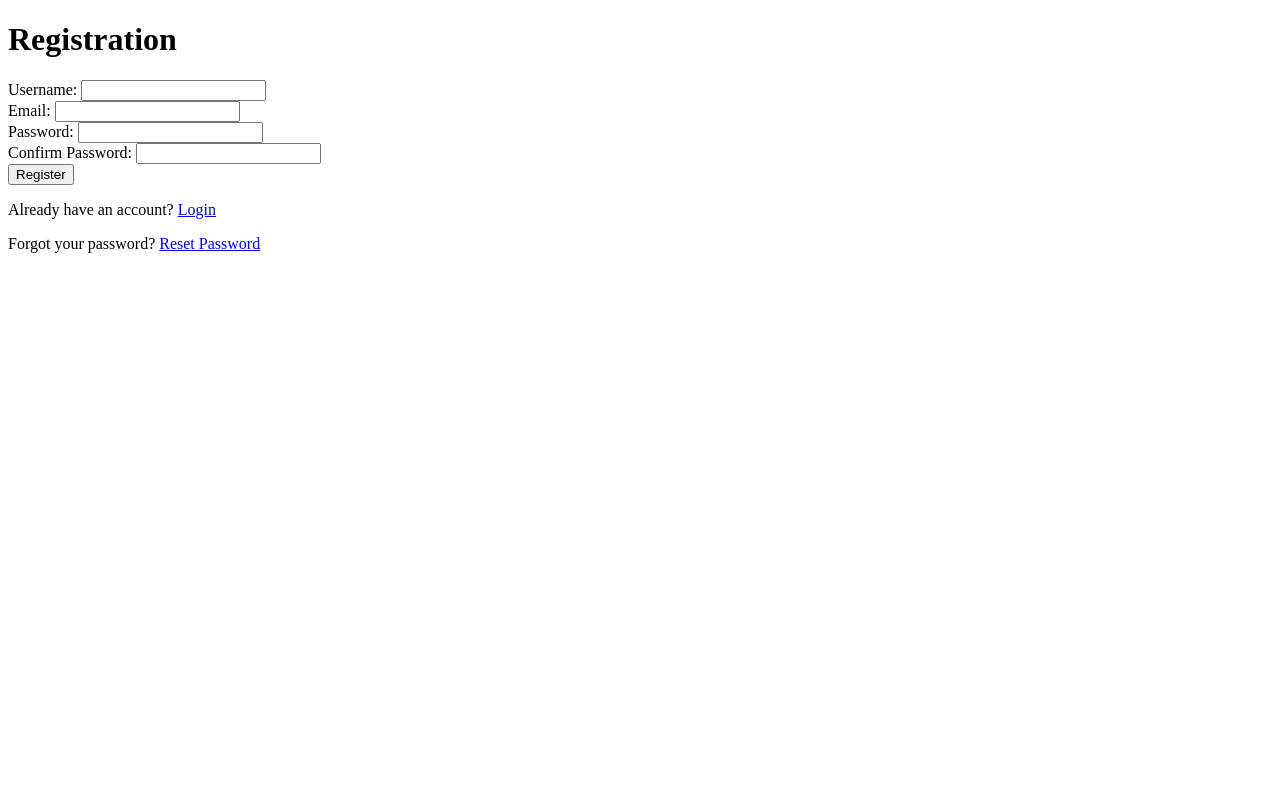
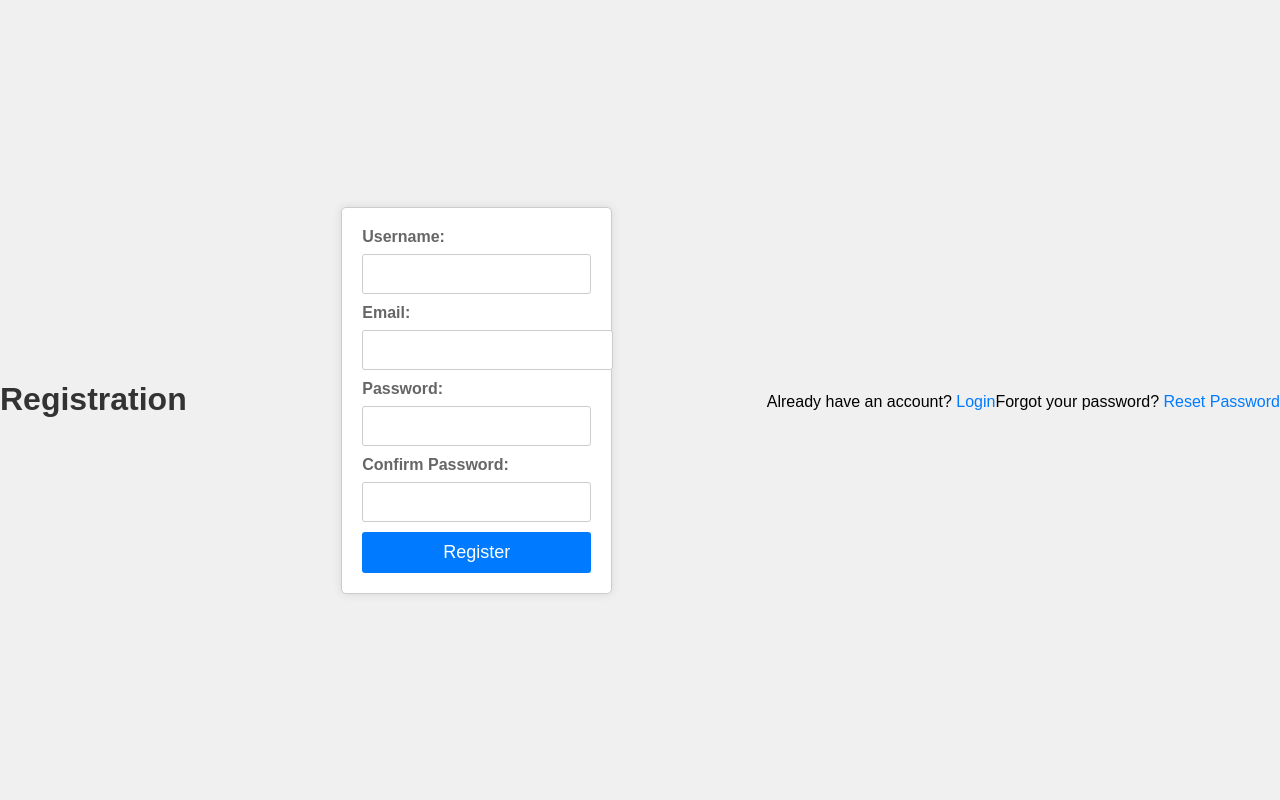
Before and after one commit to evyatarsaar/LanguageMaster, a Flask app: page /register in a window 1280 px wide. Run offline with Flask 3, Linux system fonts and the light colour scheme.

Commit message:
- Adding encryption library for the password - adding users table to my db, and using the DatabaseManager instead of directly with the db - adding some basic CSS, not been checked yet.

```diff
--- a/client/app.py
+++ b/client/app.py
@@ -3,6 +3,7 @@ from sqlalchemy import create_engine, Column, Integer, String
 from sqlalchemy.ext.declarative import declarative_base
 from sqlalchemy.orm import sessionmaker
 import hashlib
+import bcrypt
 import os
 
 app = Flask(__name__)
@@ -40,11 +41,11 @@ def register():
         email = request.form['email']
         password = request.form['password']
 
-        # Hash the password before storing it (you should use a stronger library for hashing)
-        hashed_password = hashlib.sha256(password.encode()).hexdigest()
+        # Hash the password using bcrypt
+        hashed_password = bcrypt.hashpw(password.encode('utf-8'), bcrypt.gensalt())
 
         session = Session()
-        user = User(username=username, email=email, password=hashed_password)
+        user = User(username=username, email=email, password=hashed_password.decode('utf-8'))
         session.add(user)
         session.commit()
         session.close()
--- a/client/templates/login.html
+++ b/client/templates/login.html
@@ -4,6 +4,8 @@
     <meta charset="UTF-8">
     <meta name="viewport" content="width=device-width, initial-scale=1.0">
     <title>Login</title>
+    <link rel="stylesheet" type="text/css" href="styles.css">
+
     <!-- Add your CSS and meta tags here -->
 </head>
 <body>
--- a/client/templates/register.html
+++ b/client/templates/register.html
@@ -4,6 +4,8 @@
     <meta charset="UTF-8">
     <meta name="viewport" content="width=device-width, initial-scale=1.0">
     <title>Registration</title>
+    <link rel="stylesheet" type="text/css" href="styles.css">
+
     <!-- Add your CSS and meta tags here -->
 </head>
 <body>
--- /dev/null
+++ b/client/templates/styles.css
@@ -0,0 +1,165 @@
+/* Apply basic styles to the body */
+body {
+    font-family: Arial, sans-serif;
+    background-color: #f5f5f5;
+    margin: 0;
+    padding: 0;
+    display: flex;
+    justify-content: center;
+    align-items: center;
+    min-height: 100vh;
+}
+
+/* Style the login container */
+.container {
+    background-color: #fff;
+    border-radius: 8px;
+    box-shadow: 0px 0px 10px rgba(0, 0, 0, 0.1);
+    padding: 20px;
+    text-align: center;
+    width: 300px;
+}
+
+/* Style the header */
+h1 {
+    color: #333;
+}
+
+/* Style the form */
+form {
+    margin-top: 20px;
+}
+
+/* Style labels and inputs */
+label {
+    display: block;
+    margin-bottom: 6px;
+    color: #666;
+}
+
+input[type="text"],
+input[type="password"] {
+    width: 100%;
+    padding: 10px;
+    margin-bottom: 12px;
+    border: 1px solid #ccc;
+    border-radius: 4px;
+    box-sizing: border-box;
+}
+
+/* Style the login button */
+input[type="submit"] {
+    background-color: #007BFF;
+    color: white;
+    border: none;
+    border-radius: 4px;
+    cursor: pointer;
+    padding: 10px 20px;
+    font-size: 16px;
+}
+
+input[type="submit"]:hover {
+    background-color: #0056b3;
+}
+
+/* Style the error message */
+.alert-danger {
+    background-color: #f2dede;
+    color: #a94442;
+    padding: 10px;
+    border-radius: 4px;
+    margin-top: 20px;
+}
+
+/* Style the links */
+p {
+    margin-top: 10px;
+}
+
+a {
+    color: #007BFF;
+    text-decoration: none;
+}
+
+a:hover {
+    text-decoration: underline;
+}
+
+/* Registration Page Styles */
+body {
+    font-family: Arial, sans-serif;
+    background-color: #f0f0f0;
+    margin: 0;
+    padding: 0;
+}
+
+h1 {
+    text-align: center;
+    margin-top: 20px;
+    color: #333;
+}
+
+form {
+    max-width: 400px;
+    margin: 0 auto;
+    padding: 20px;
+    background-color: #fff;
+    border: 1px solid #ccc;
+    border-radius: 5px;
+    box-shadow: 0 0 10px rgba(0, 0, 0, 0.1);
+}
+
+label {
+    display: block;
+    margin-bottom: 8px;
+    font-weight: bold;
+}
+
+input[type="text"],
+input[type="email"],
+input[type="password"] {
+    width: 100%;
+    padding: 10px;
+    margin-bottom: 10px;
+    border: 1px solid #ccc;
+    border-radius: 3px;
+    font-size: 16px;
+}
+
+input[type="submit"] {
+    width: 100%;
+    padding: 10px;
+    background-color: #007bff;
+    color: #fff;
+    border: none;
+    border-radius: 3px;
+    font-size: 18px;
+    cursor: pointer;
+}
+
+input[type="submit"]:hover {
+    background-color: #0056b3;
+}
+
+.alert.alert-danger {
+    background-color: #ffcccc;
+    color: #cc0000;
+    padding: 10px;
+    margin-top: 10px;
+    border: 1px solid #cc0000;
+    border-radius: 3px;
+}
+
+p {
+    text-align: center;
+    margin-top: 20px;
+}
+
+a {
+    color: #007bff;
+    text-decoration: none;
+}
+
+a:hover {
+    text-decoration: underline;
+}
--- a/db.py
+++ b/db.py
@@ -1,7 +1,6 @@
 import sqlite3
 from utils import load_sql_statement
 from logger_config import logger  # Import the logger
-
 
 class DatabaseManager:
     def __init__(self, db_file):
--- a/requirements.txt
+++ b/requirements.txt
@@ -11,3 +11,7 @@ hyperframe==5.2.0
 idna==2.10
 rfc3986==1.5.0
 sniffio==1.3.0
+
+flask~=2.3.3
+SQLAlchemy~=2.0.21
+requests~=2.31.0
```
Also changed, not shown: initialize_database.py (+24 -18 lines).
